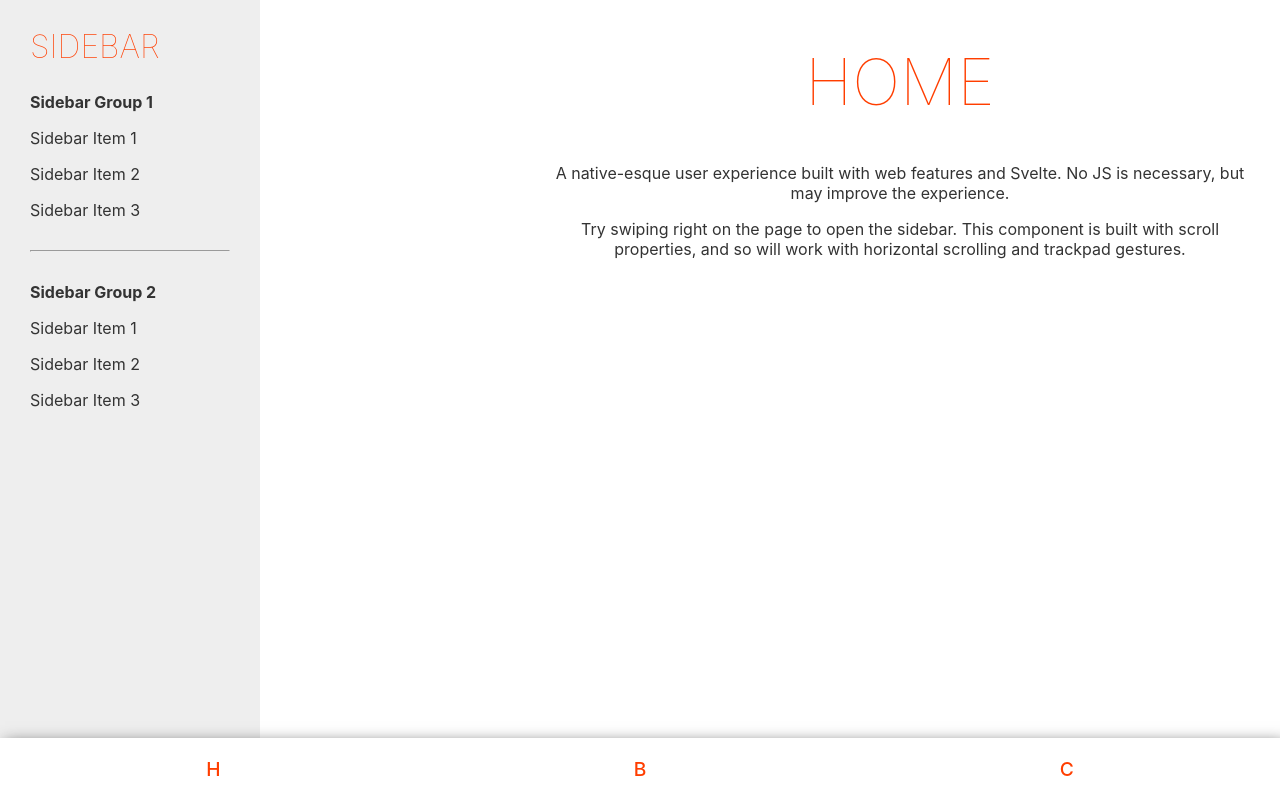
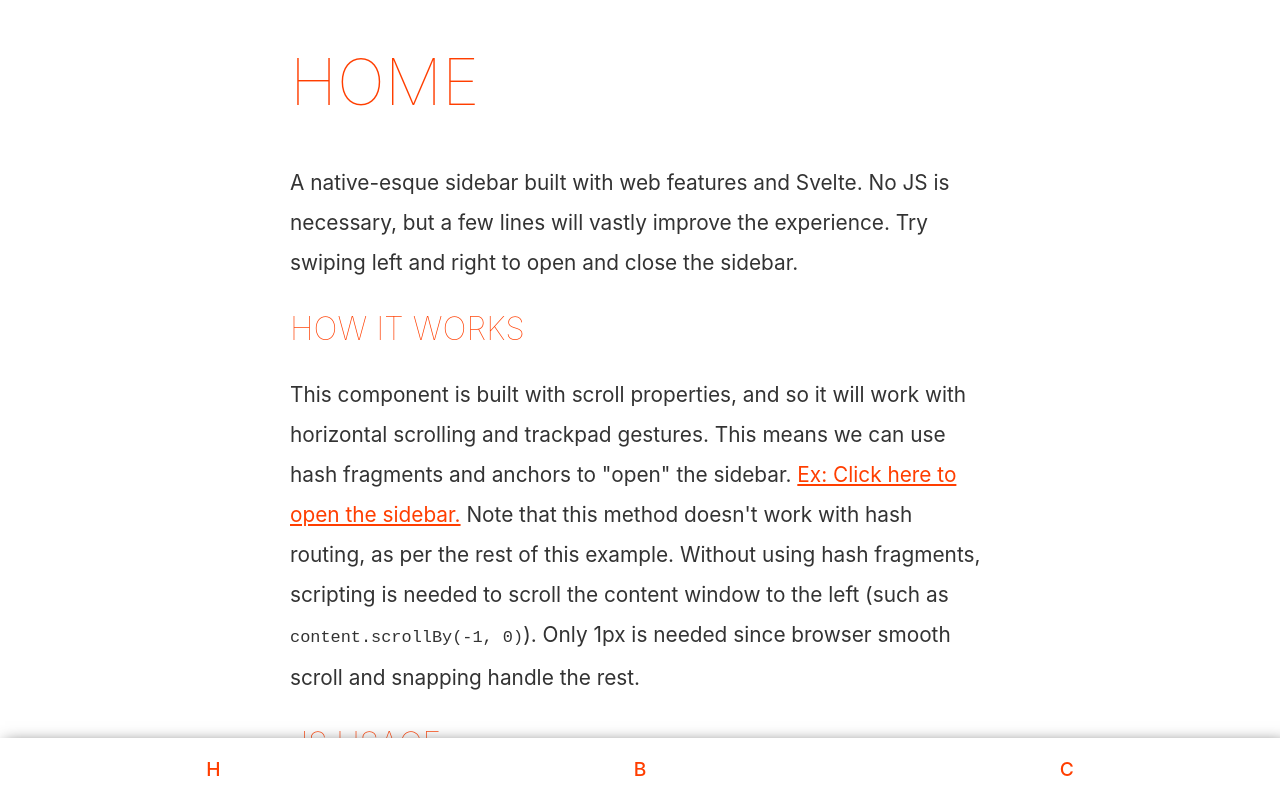
Before and after one commit to ivynya/svelte-web-mobile-ui, a Svelte app: page / in a window 1280 px wide. Built offline with nearby package versions, Linux system fonts and the light colour scheme.

Commit message:
sv: Add JS enhancements and explanations

```diff
--- a/src/App.svelte
+++ b/src/App.svelte
@@ -1,18 +1,24 @@
 
 <script lang="ts">
+  import { onMount } from 'svelte';
   import Router from 'svelte-spa-router';
   import { routes } from './routes';
 
   import Navbar from './components/Navbar.svelte';
   import Sidebar from './components/Sidebar.svelte';
+
+  onMount(() => {
+    // This scrolls the view to hide the sidebar on load.
+    const content = document.getElementById("content");
+    content.scrollBy(1, 0); // Only 1px is needed because of scroll-snap.
+    content.style.scrollBehavior = "smooth";
+  });
 </script>
 
 <div class="app">
-  <div class="content">
+  <div id="content">
     <Sidebar />
-    <main>
-      <Router {routes} />
-    </main>
+    <main><Router {routes} /></main>
   </div>
   <Navbar />
 </div>
@@ -27,12 +33,11 @@
     height: 100%;
   }
 
-	.content {
+	#content {
     display: flex;
     flex: 1 1;
     overflow: scroll;
     scroll-snap-type: x mandatory;
-		text-align: center;
     width: 100%;
 
     scrollbar-width: none;
@@ -42,8 +47,10 @@
 	}
 
   main {
+    max-height: 100%;
     min-width: 100%;
-    scroll-snap-align: center;
+    overflow: auto;
+    scroll-snap-align: end;
     scroll-snap-stop: always;
   }
 </style>
--- a/src/components/Sidebar.svelte
+++ b/src/components/Sidebar.svelte
@@ -1,6 +1,15 @@
 
-<div class="sidebar">
-  <h2>Sidebar</h2>
+<script lang="ts">
+  function closeSidebar(): void {
+    // Gets the parent to scroll to the right, closing the sidebar.
+    document.getElementById("sidebar").parentElement.scrollBy(1, 0);
+  }
+</script>
+
+<div id="sidebar">
+  <a name="sidebar">
+    <h2>Sidebar</h2>
+  </a>
   <p><b>Sidebar Group 1</b></p>
   <p>Sidebar Item 1</p>
   <p>Sidebar Item 2</p>
@@ -10,10 +19,12 @@
   <p>Sidebar Item 1</p>
   <p>Sidebar Item 2</p>
   <p>Sidebar Item 3</p>
+  <br>
+  <button on:click="{closeSidebar}">Close Sidebar with JS</button>
 </div>
 
 <style lang="scss">
-  .sidebar {
+  #sidebar {
     background-color: #eee;
     min-width: 200px;
     padding: 0 30px;
--- a/src/routes/Home.svelte
+++ b/src/routes/Home.svelte
@@ -1,8 +1,34 @@
-
 <div>
   <h1>Home</h1>
-  <p>A native-esque user experience built with web features and Svelte. No JS is necessary, but may improve the experience.</p>
-  <p>Try swiping right on the page to open the sidebar. This component is built with scroll properties, and so will work with horizontal scrolling and trackpad gestures.</p>
+  <p>
+    A native-esque sidebar built with web features and Svelte. No JS is
+    necessary, but a few lines will vastly improve the experience. Try swiping
+    left and right to open and close the sidebar.
+  </p>
+  <h2>How It Works</h2>
+  <p>
+    This component is built with scroll properties, and so it will work with
+    horizontal scrolling and trackpad gestures. This means we can use hash
+    fragments and anchors to "open" the sidebar.
+    <a href="#sidebar">Ex: Click here to open the sidebar.</a>
+    Note that this method doesn't work with hash routing, as per the rest of this
+    example. Without using hash fragments, scripting is needed to scroll the
+    content window to the left (such as <code>content.scrollBy(-1, 0)</code>).
+    Only 1px is needed since browser smooth scroll and snapping handle the rest.
+  </p>
+  <h2>JS Usage</h2>
+  <p>
+    On page load, three lines of JS scrolled the content view to the right
+    (hiding the sidebar) and added a smooth scroll property (this is optional,
+    only recommended if you plan to use hash fragments to open the sidebar).
+    Additionally, the <code>.scrollBy(1, 0)</code> function is used to open
+    and close the sidebar using JS by scrolling the main view.
+  </p>
+  <h2>Learn More</h2>
+  <p>This example is available on GitHub, built as a minimal Svelte app.</p>
+  <p><a href="https://github.com/SDBagel/svelte-web-mobile-ui">GitHub</a></p>
+  <p><a href="https://sdbagel.com">Copyright (C) 2021 SDBagel</a></p>
+  <br>
 </div>
 
 <style lang="scss">
@@ -12,10 +38,24 @@
     padding: 0 20px;
   }
 
-	h1 {
-		color: #ff3e00;
-		text-transform: uppercase;
-		font-size: 4em;
-		font-weight: 100;
-	}
+  h1,
+  h2 {
+    color: #ff3e00;
+    text-transform: uppercase;
+    font-size: 4em;
+    font-weight: 100;
+  }
+
+  h2 {
+    font-size: 2rem;
+  }
+
+  a {
+    color: #ff3e00;
+  }
+
+  p {
+    font-size: 1.3em;
+    line-height: 2.5rem;
+  }
 </style>
--- a/src/routes/NotFound.svelte
+++ b/src/routes/NotFound.svelte
@@ -1,7 +1,16 @@
 
-<h1>Not Found</h1>
+<div>
+  <h1>Page Not Found</h1>
+  <p>Since the sidebar is global, you can try it here too.</p>
+</div>
 
 <style lang="scss">
+  div {
+    margin: 0 auto;
+    max-width: 700px;
+    padding: 0 20px;
+  }
+
 	h1 {
 		color: #ff3e00;
 		text-transform: uppercase;
```
